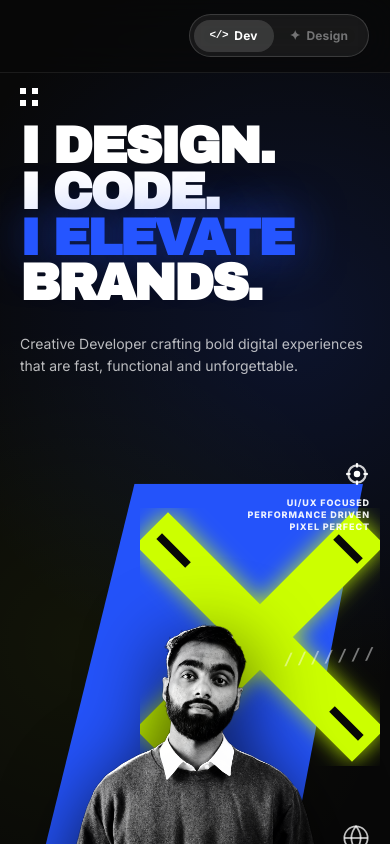
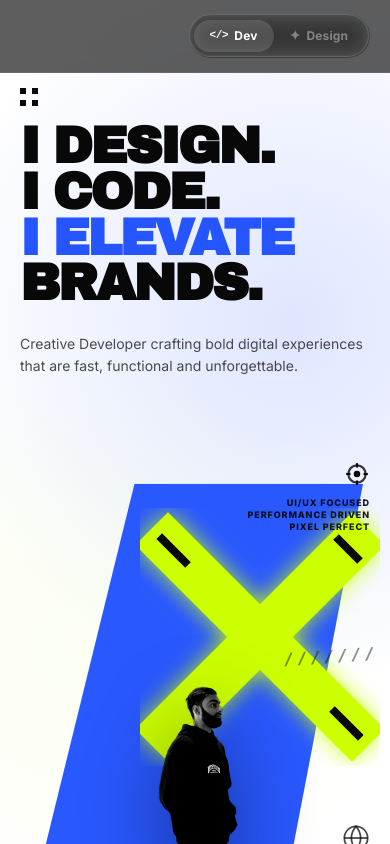
Before and after one commit to how-vaibhav/Portfolio, a React (Vite) app in the folder frontend/: page / in a window 390 px wide. Shown: the top 844 px of the page. Built offline with nearby package versions, Linux system fonts and the light colour scheme; the HTML template or start-up script is replaced by a standard one.

Commit message:
feat: implement responsive DevHero and DevFeaturedWork components with supporting assets

```diff
--- a/frontend/src/components/Dev/DevFeaturedWork.jsx
+++ b/frontend/src/components/Dev/DevFeaturedWork.jsx
@@ -40,20 +40,6 @@ const FEATURED_PROJECTS = [
     image: '/assets/card_white_shoe.jpg',
     url: '#case-studies',
     desc: 'Multiprocessed security log analyzer with Shannon entropy & Kill-Chain.',
-  },
-  {
-    id: 'canvas',
-    title: 'OUTLIER',
-    displayTitle: 'OUTLIER / CANVAS',
-    subtitle: 'Interactive Engine',
-    bg: '#CCFF00',
-    textColor: '#000000',
-    tagBg: '#000000',
-    tagText: '#CCFF00',
-    image: null,
-    metric: '↑ 240%',
-    url: '/design',
-    desc: 'Hardware-accelerated 60fps frame scrubbing canvas engine.',
   },
 ];
 
--- a/frontend/src/components/Dev/DevHero.jsx
+++ b/frontend/src/components/Dev/DevHero.jsx
@@ -29,7 +29,7 @@ export default function DevHero() {
         overflow: 'hidden',
         display: 'flex',
         alignItems: 'center',
-        background: '#080808',
+        background: '#ffffff',
       }}
     >
       {/* Background ambient lighting */}
@@ -80,10 +80,10 @@ export default function DevHero() {
               marginBottom: isMobile ? '18px' : '24px',
             }}
           >
-            <span style={{ width: '6px', height: '6px', background: '#ffffff', display: 'block' }} />
-            <span style={{ width: '6px', height: '6px', background: '#ffffff', display: 'block' }} />
-            <span style={{ width: '6px', height: '6px', background: '#ffffff', display: 'block' }} />
-            <span style={{ width: '6px', height: '6px', background: '#ffffff', display: 'block' }} />
+            <span style={{ width: '6px', height: '6px', background: '#080808', display: 'block' }} />
+            <span style={{ width: '6px', height: '6px', background: '#080808', display: 'block' }} />
+            <span style={{ width: '6px', height: '6px', background: '#080808', display: 'block' }} />
+            <span style={{ width: '6px', height: '6px', background: '#080808', display: 'block' }} />
           </div>
 
           {/* Massive Multi-line Industrial Headline */}
@@ -103,25 +103,25 @@ export default function DevHero() {
               marginBottom: '26px',
             }}
           >
-            <span style={{ display: 'block', color: '#ffffff' }}>I DESIGN.</span>
-            <span style={{ display: 'block', color: '#ffffff' }}>I CODE.</span>
+            <span style={{ display: 'block', color: '#080808' }}>I DESIGN.</span>
+            <span style={{ display: 'block', color: '#080808' }}>I CODE.</span>
             <span
               style={{
                 display: 'block',
                 color: '#2555FF',
-                textShadow: '0 0 50px rgba(37, 85, 255, 0.6)',
+                textShadow: 'none',
               }}
             >
               I ELEVATE
             </span>
-            <span style={{ display: 'block', color: '#ffffff' }}>BRANDS.</span>
+            <span style={{ display: 'block', color: '#080808' }}>BRANDS.</span>
           </h1>
 
           {/* Subtitle */}
           <p
             style={{
               fontSize: isMobile ? '14px' : '15.5px',
-              color: 'rgba(255, 255, 255, 0.72)',
+              color: 'rgba(8, 8, 8, 0.72)',
               maxWidth: '460px',
               lineHeight: 1.55,
               margin: '0 0 32px 0',
@@ -224,7 +224,7 @@ export default function DevHero() {
             }}
           >
             <img
-              src="/assets/vaibhav-hero.png"
+              src="/assets/vaibhav-hero-cutout.png"
               alt="Vaibhav — Creative Developer"
               style={{
                 width: '100%',
@@ -233,7 +233,7 @@ export default function DevHero() {
                 objectFit: 'contain',
                 objectPosition: 'bottom center',
                 display: 'block',
-                filter: 'contrast(1.1) brightness(1.02) drop-shadow(0 20px 40px rgba(0, 0, 0, 0.8))',
+                filter: 'grayscale(100%) contrast(1.3) brightness(0.9) drop-shadow(0 20px 40px rgba(0, 0, 0, 0.4))',
               }}
             />
           </div>
@@ -259,7 +259,7 @@ export default function DevHero() {
                 width: '26px',
                 height: '26px',
                 marginBottom: '4px',
-                color: '#ffffff',
+                color: '#080808',
               }}
             >
               <svg viewBox="0 0 24 24" width="100%" height="100%" fill="none" stroke="currentColor" strokeWidth="2">
@@ -280,7 +280,7 @@ export default function DevHero() {
                 fontWeight: 800,
                 letterSpacing: '0.1em',
                 lineHeight: 1.35,
-                color: 'rgba(255, 255, 255, 0.92)',
+                color: 'rgba(8, 8, 8, 0.92)',
                 textTransform: 'uppercase',
               }}
             >
@@ -301,7 +301,7 @@ export default function DevHero() {
               fontSize: '18px',
               fontWeight: 900,
               letterSpacing: '0.15em',
-              color: 'rgba(255, 255, 255, 0.45)',
+              color: 'rgba(8, 8, 8, 0.45)',
               transform: 'rotate(-4deg)',
               userSelect: 'none',
             }}
@@ -318,7 +318,7 @@ export default function DevHero() {
               zIndex: 5,
               width: '28px',
               height: '28px',
-              color: 'rgba(255, 255, 255, 0.75)',
+              color: 'rgba(8, 8, 8, 0.75)',
             }}
           >
             <svg viewBox="0 0 24 24" width="100%" height="100%" fill="none" stroke="currentColor" strokeWidth="1.5">
--- a/frontend/src/pages/DevPage.jsx
+++ b/frontend/src/pages/DevPage.jsx
@@ -26,9 +26,6 @@ export default function DevPage() {
       {/* Featured Work Grid */}
       <DevFeaturedWork />
 
-      {/* Case Studies Section with Interactive Widget */}
-      <DevCaseStudies />
-
       {/* Morphing Text Statement Banner */}
       <DevStatementBanner />
 
```
Also changed, not shown: frontend/public/assets/vaibhav-hero-cutout.png (added), frontend/public/assets/vaibhav-hero-real.jpg (added).
